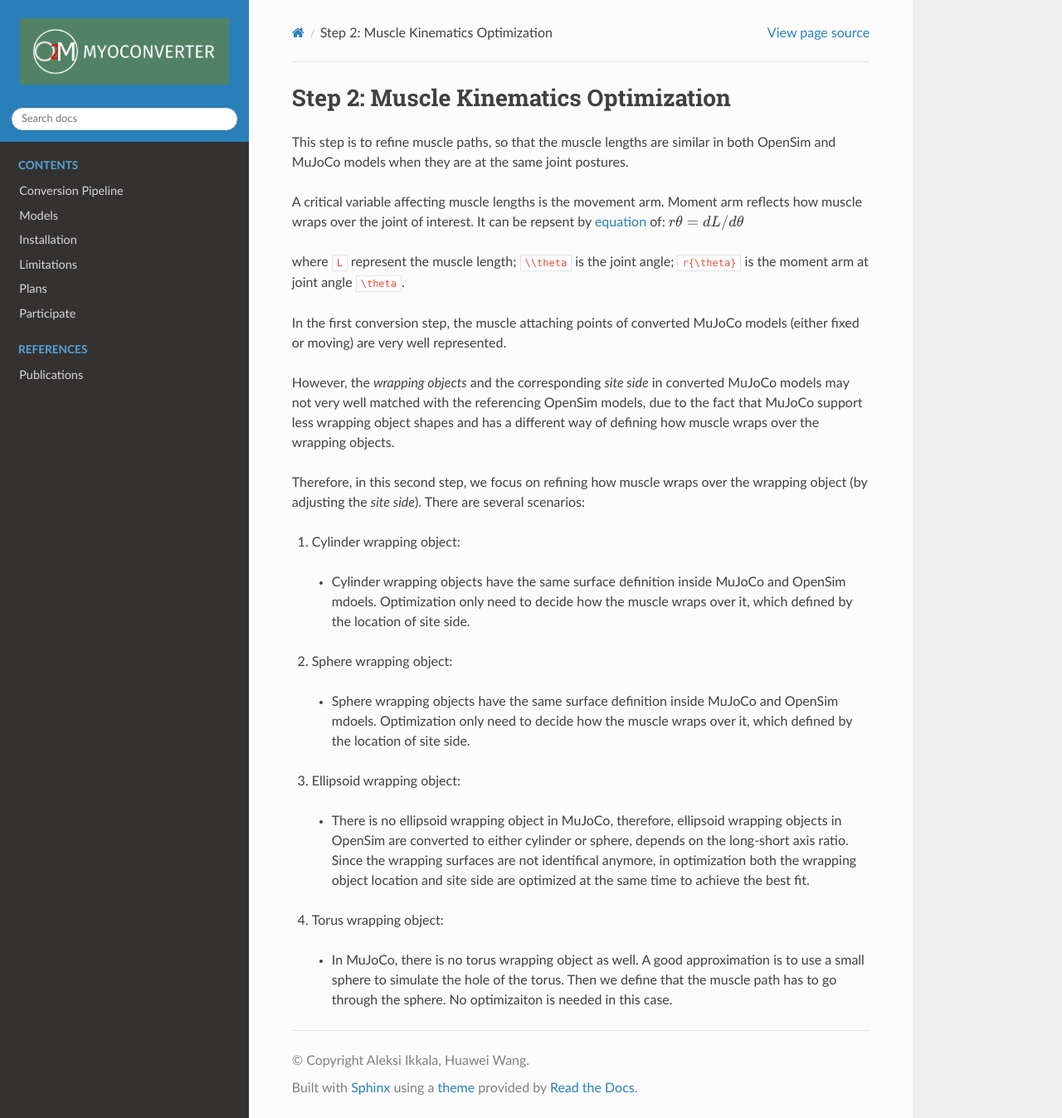
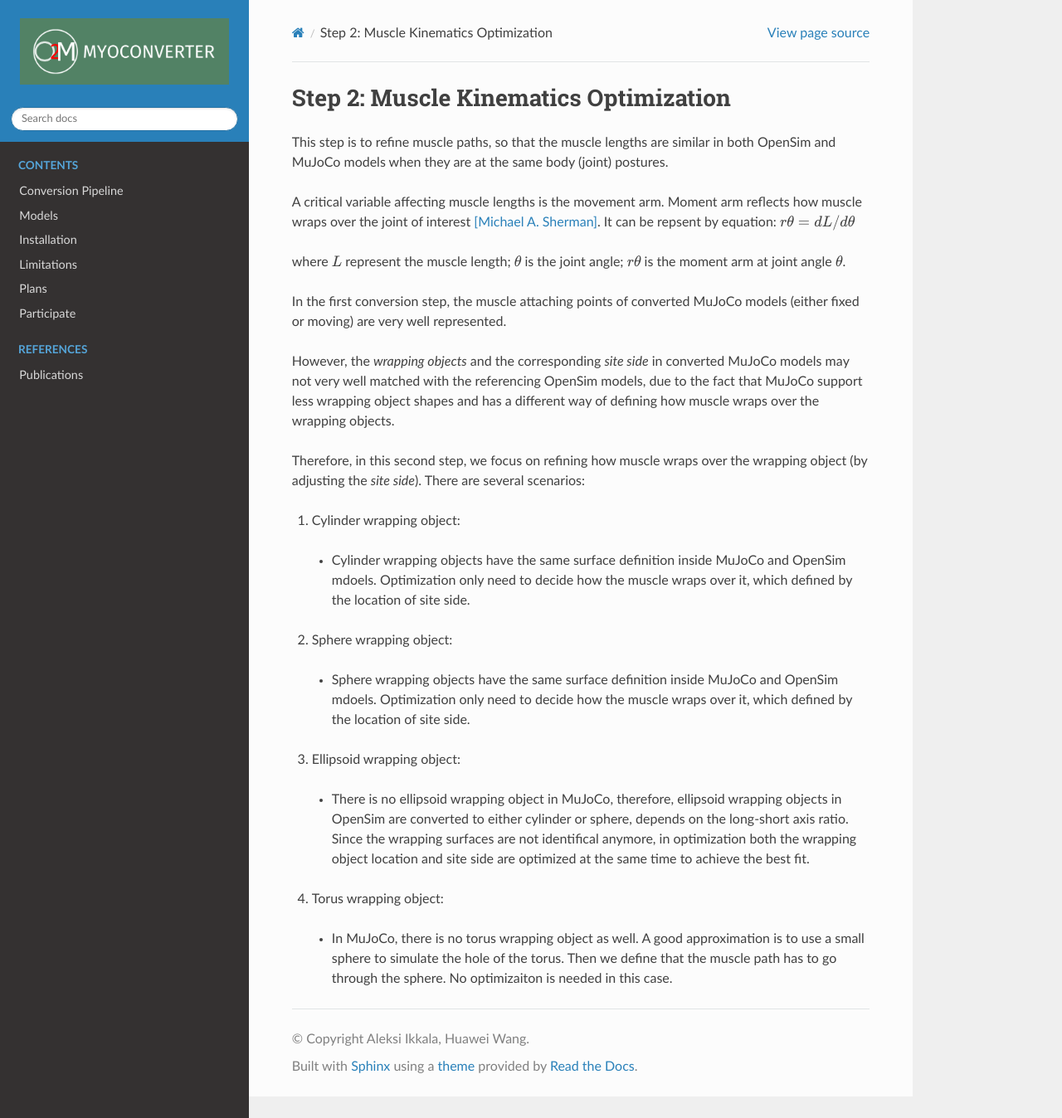
Before and after one commit to MyoHub/myoconverter, a Sphinx documentation site: the page built from docs/source/step2.rst, in a window 1280 px wide and 1348 px high. Shown: the whole window at 83% size. Built offline with Sphinx 7.4.7 and the Read the Docs theme 2.0.0, drawn with Linux system fonts in a browser that asks for light colours.

Commit message:
Update step2.rst
fixed the math equation issue

```diff
--- a/docs/source/step2.rst
+++ b/docs/source/step2.rst
@@ -8,13 +8,13 @@ Step 2: Muscle Kinematics Optimization
 .. default-role:: math
 .. include:: <isonum.txt>
 
-This step is to refine muscle paths, so that the muscle lengths are similar in both OpenSim and MuJoCo models when they are at the same joint postures.
+This step is to refine muscle paths, so that the muscle lengths are similar in both OpenSim and MuJoCo models when they are at the same body (joint) postures.
 
-A critical variable affecting muscle lengths is the movement arm. Moment arm reflects how muscle wraps over the joint of interest. It can be repsent by `equation <https://asmedigitalcollection.asme.org/IDETC-CIE/proceedings-abstract/IDETC-CIE2013/55973/256002>`_ of: :math:`r{\theta } = dL/d{\theta }`
+A critical variable affecting muscle lengths is the movement arm. Moment arm reflects how muscle wraps over the joint of interest `[Michael A. Sherman] <https://asmedigitalcollection.asme.org/IDETC-CIE/proceedings-abstract/IDETC-CIE2013/55973/256002>`_. It can be repsent by equation: :math:`r{\theta } = dL/d{\theta }`
 
-where ``L`` represent the muscle length; ``\\theta`` is the joint angle; ``r{\theta}`` is the moment arm at joint angle ``\theta``.
+where :math:`L` represent the muscle length; :math:`\theta` is the joint angle; :math:`r{\theta}` is the moment arm at joint angle :math:`\theta`.
 
-In the first conversion step,  the muscle attaching points of converted MuJoCo models (either fixed or moving) are very well represented.
+In the first conversion step, the muscle attaching points of converted MuJoCo models (either fixed or moving) are very well represented.
 
 However, the *wrapping objects* and the corresponding *site side* in converted MuJoCo models may not very well matched with the referencing OpenSim models, due to the fact that MuJoCo support less wrapping object shapes and has a different way of defining how muscle wraps over the wrapping objects.
 
```
